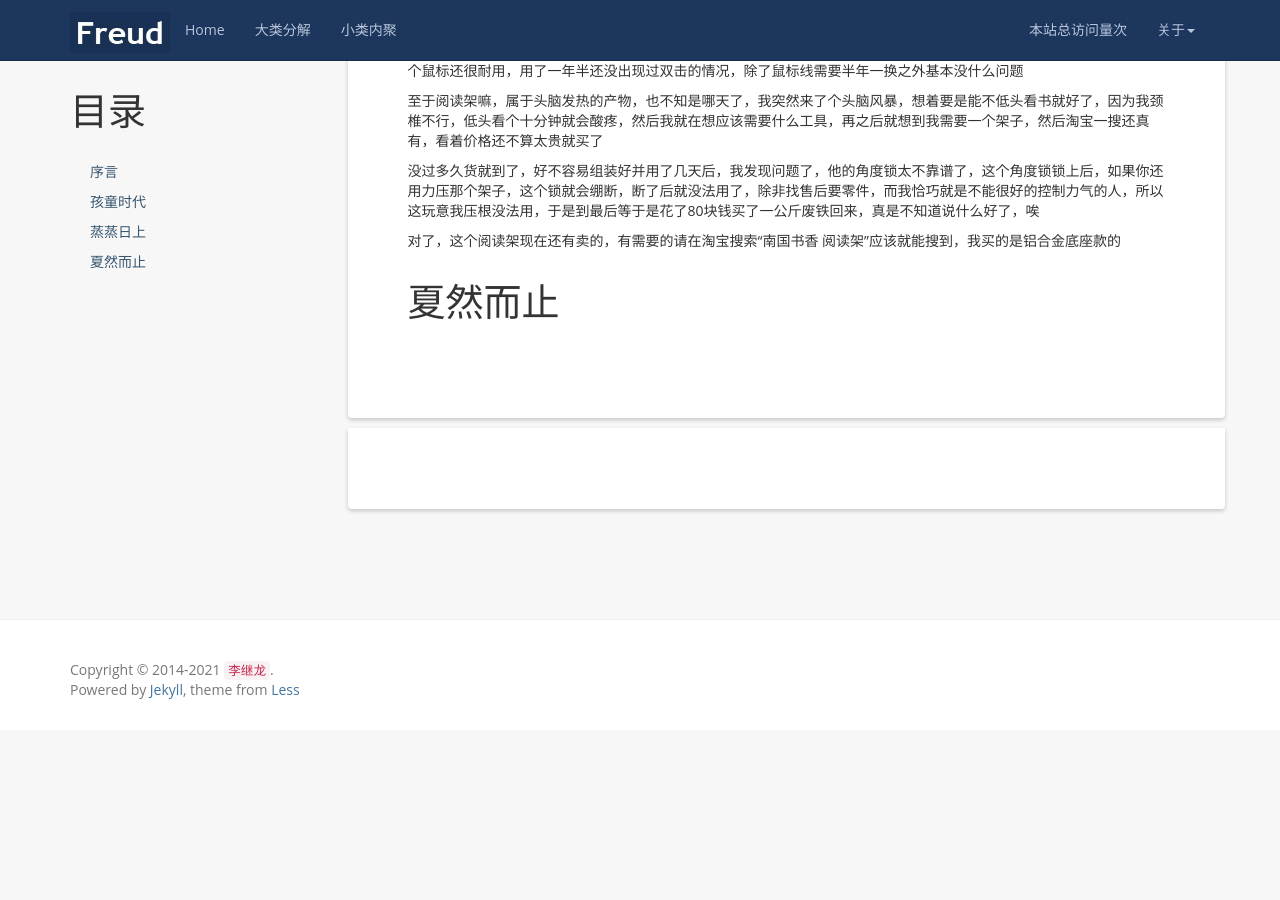
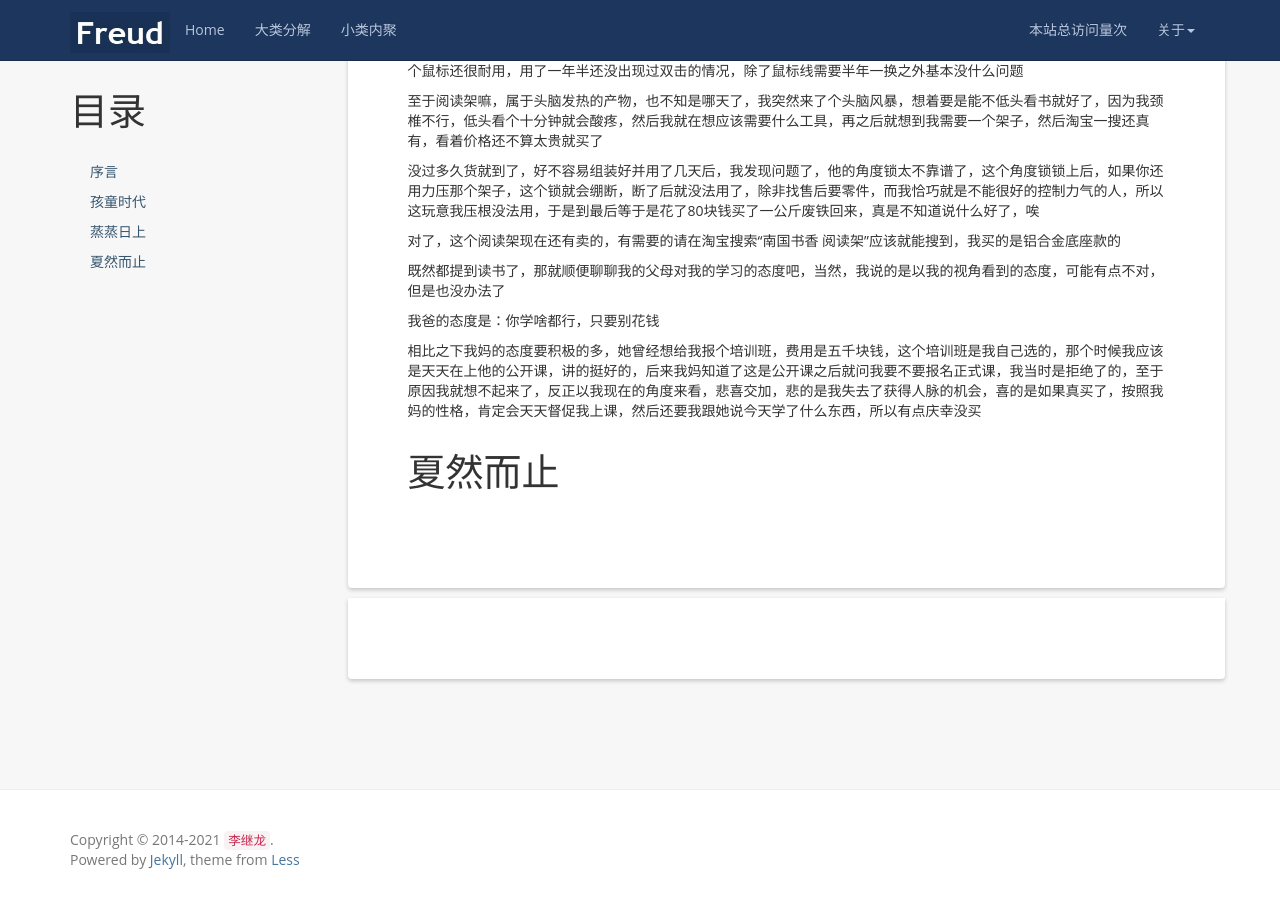
Before and after one commit to kljzndx/My-Blog, a Jekyll site: the page built from _posts/2021-07-07-autobiography.md, in a window 1280 px wide and 900 px high, scrolled down 5997 px. Built offline with Jekyll 4.4.1, drawn with Linux system fonts in a browser that asks for light colours; nearby versions of some CDN libraries; comment, search, counter and statistics services are not loaded; before the commit the page ends 6727 px from its top, so only the background shows below that.

Commit message:
补充讨论

```diff
--- a/_posts/2021-07-07-autobiography.md
+++ b/_posts/2021-07-07-autobiography.md
@@ -229,4 +229,10 @@ tags: [自传]
 
 对了，这个阅读架现在还有卖的，有需要的请在淘宝搜索“南国书香 阅读架”应该就能搜到，我买的是铝合金底座款的
 
+既然都提到读书了，那就顺便聊聊我的父母对我的学习的态度吧，当然，我说的是以我的视角看到的态度，可能有点不对，但是也没办法了
+
+我爸的态度是：你学啥都行，只要别花钱
+
+相比之下我妈的态度要积极的多，她曾经想给我报个培训班，费用是五千块钱，这个培训班是我自己选的，那个时候我应该是天天在上他的公开课，讲的挺好的，后来我妈知道了这是公开课之后就问我要不要报名正式课，我当时是拒绝了的，至于原因我就想不起来了，反正以我现在的角度来看，悲喜交加，悲的是我失去了获得人脉的机会，喜的是如果真买了，按照我妈的性格，肯定会天天督促我上课，然后还要我跟她说今天学了什么东西，所以有点庆幸没买
+
 # 夏然而止
```
